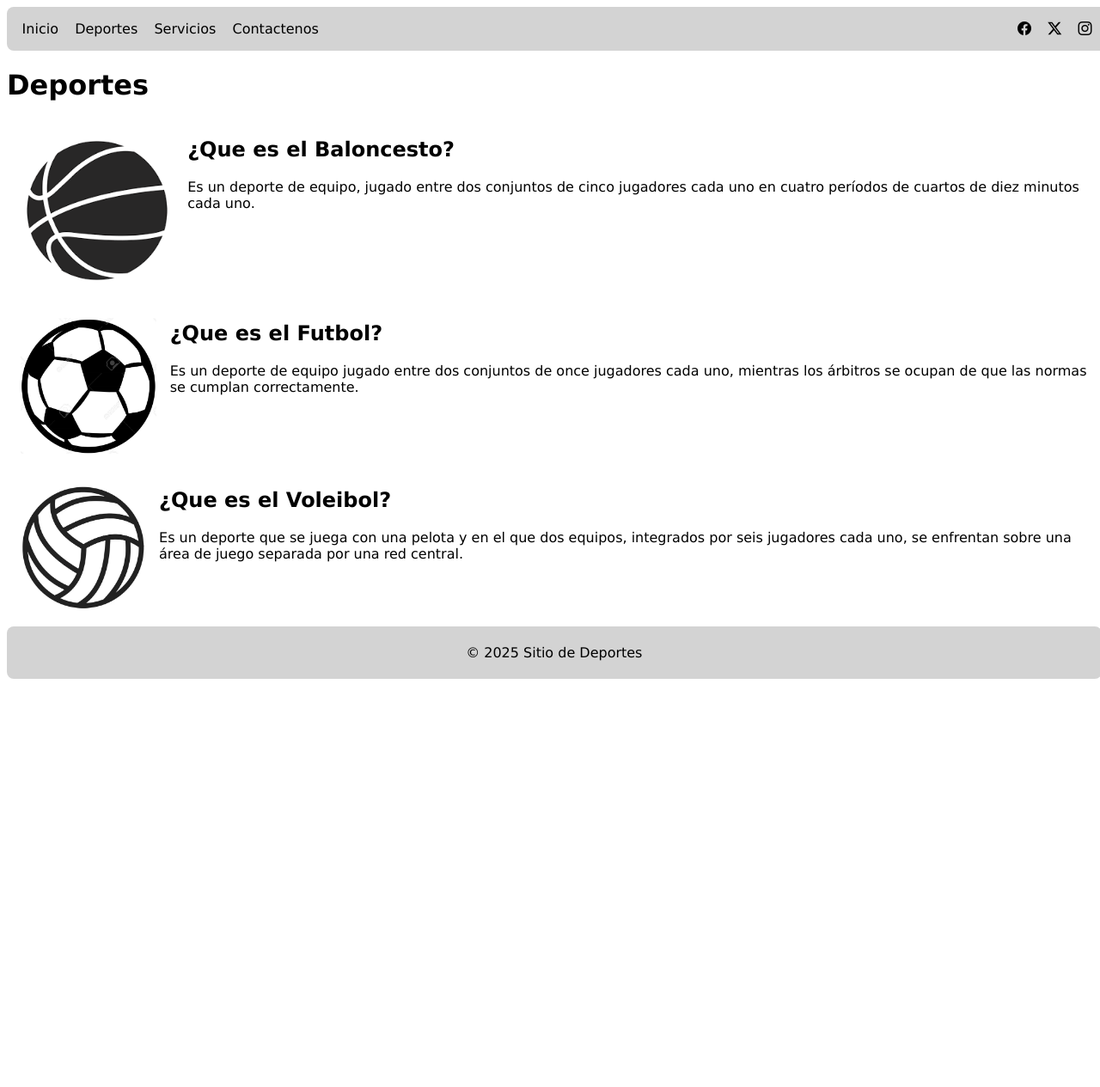
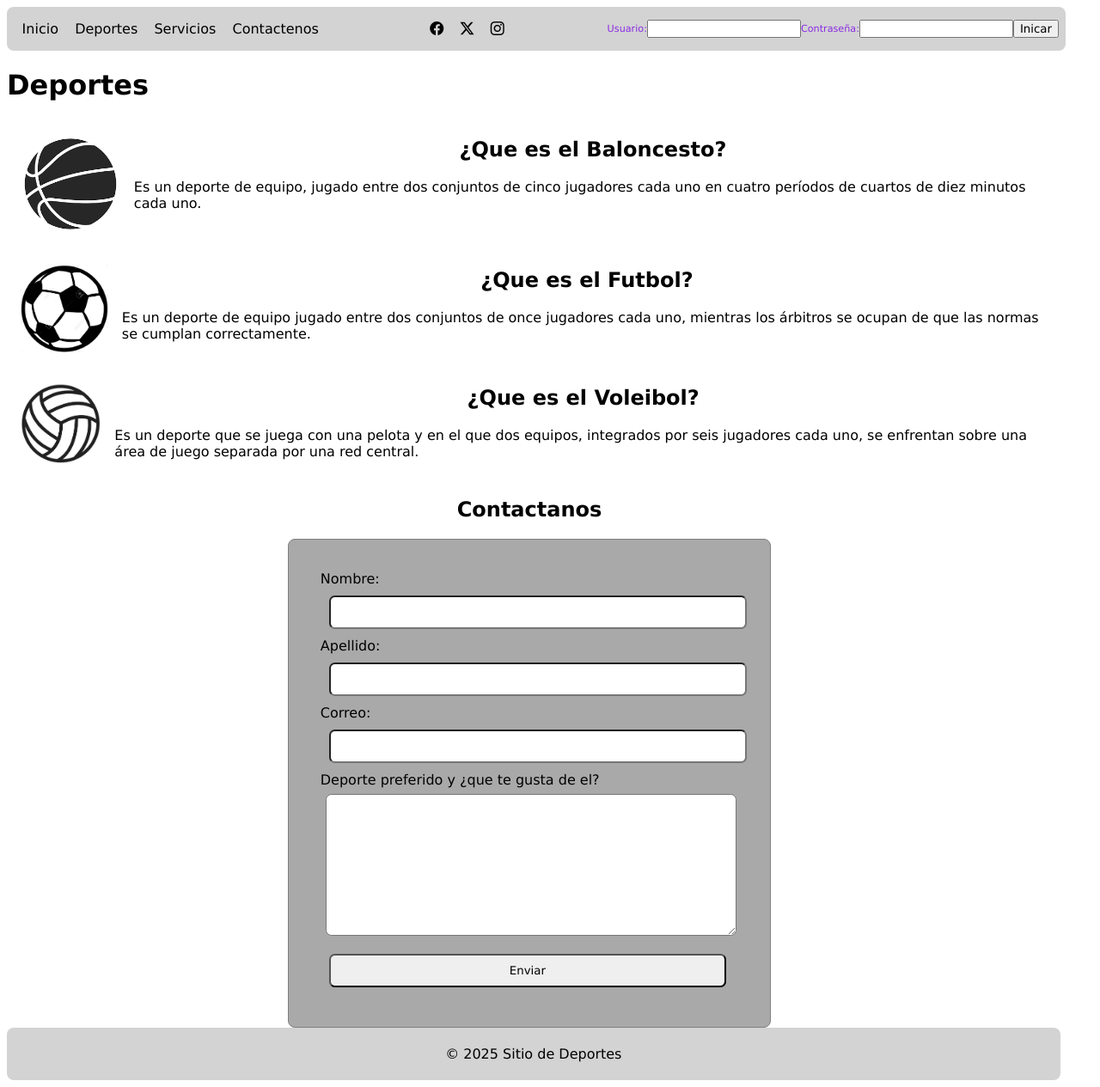
Before and after one commit to allanrc23/Lab_Entregable13, a plain HTML site: page index.html in a window 1280 px wide. Shown: the whole page at 86% size. Before the commit the page ends 800 px from the top, so only its background shows below. Drawn offline with nearby package versions, Linux system fonts and the light colour scheme.

Commit message:
Validación de todos los campos del formulario

```diff
--- a/estilos.css
+++ b/estilos.css
@@ -1,5 +1,13 @@
 *{
     font-family: 'Lucida Sans', 'Lucida Sans Regular', 'Lucida Grande', 'Lucida Sans Unicode', Geneva, Verdana, sans-serif;
+}
+
+body{
+    width: 95%;
+}
+
+h2{
+    text-align: center;
 }
 
 .navbar{
@@ -62,13 +70,22 @@
     display: flex;
 }
 
+.navbar form{
+    display: flex;
+    align-items: center;
+}
+
+.navbar form label{
+    font-size: 0.7em;
+}
+
 article{
     display: flex;
     justify-content: space-around;
 }
 
 .img_Dep{
-    width: 15%;
+    width: 10%;
     height: 15%;
     padding: 1em;
 }
@@ -78,10 +95,35 @@ img{
     height: 100%;
 }
 
+.formulario{
+    display: block;
+    width: 40%;
+    margin: 0 auto;
+    padding: 3%;
+    border: 1px solid rgb(128, 128, 128);
+    border-radius: 0.5em;
+    background-color: darkgray;
+}
+
+.formulario input, .formulario button{
+    width: 95%;
+    padding: 10px;
+    margin: 10px;
+    border-radius: 0.5em;
+}
+
+.formulario textarea{
+    width: 95%;
+    border-radius: 0.5em;
+    padding: 0.5em;
+    margin: 0.5em;
+}
+
 footer{
     background-color: lightgray;
     text-align: center;
     border-radius: 0.5em;
+    margin: 1em;
     padding: 0.3em;
     width: 100%;
     margin: 0 auto;
--- a/index.html
+++ b/index.html
@@ -28,6 +28,13 @@
             <li><a href="https://x.com/" target="_blank"><i class="bi bi-twitter-x"></i></a></li>
             <li><a href="https://instagram.com" target="_blank"><i class="bi bi-instagram"></i></a></li>
         </ul>
+        <form action="" method="post">
+            <label for="usuario">Usuario: </label>
+            <input type="text" name="usuario" id="usuario">
+            <label for="clave">Contraseña: </label>
+            <input type="password" name="clave" id="clave">
+            <input type="button" value="Inicar">
+        </form>
     </header>
     <main>
         <h1>Deportes</h1>
@@ -59,6 +66,21 @@
             </div>
         </article>
     </main>
+
+    <h2>Contactanos</h2>
+
+    <form action="" method="post" class="formulario" onsubmit="validarFormulario()">
+        <label for="nombre">Nombre: </label>
+        <input type="text" id="nombre" name="nombre">
+        <label for="apellido">Apellido: </label>
+        <input type="text" id="apellido" name="apellido">
+        <label for="correo">Correo: </label>
+        <input type="email" id="correo" name="correo">
+        <label for="descripcion" class="etiqueta">Deporte preferido y ¿que te gusta de el?</label>
+        <textarea name="descripcion" id="descripcion" cols="35" rows="10"></textarea>
+
+        <input type="submit" value="Enviar">
+    </form>
 </body>
 <footer>
     <p>&copy; 2025 Sitio de Deportes</p>
--- a/script.js
+++ b/script.js
@@ -0,0 +1,9 @@
+function validarFormulario(){
+    let nombre = document.getElementById('nombre').value
+    let email = document.getElementById('correo').value
+    let clave = document.getElementById('clave').value
+
+    if (nombre === "" || email === "" || clave === "") {
+           alert('Todos los campos son obligatorios');
+    }
+}
```
